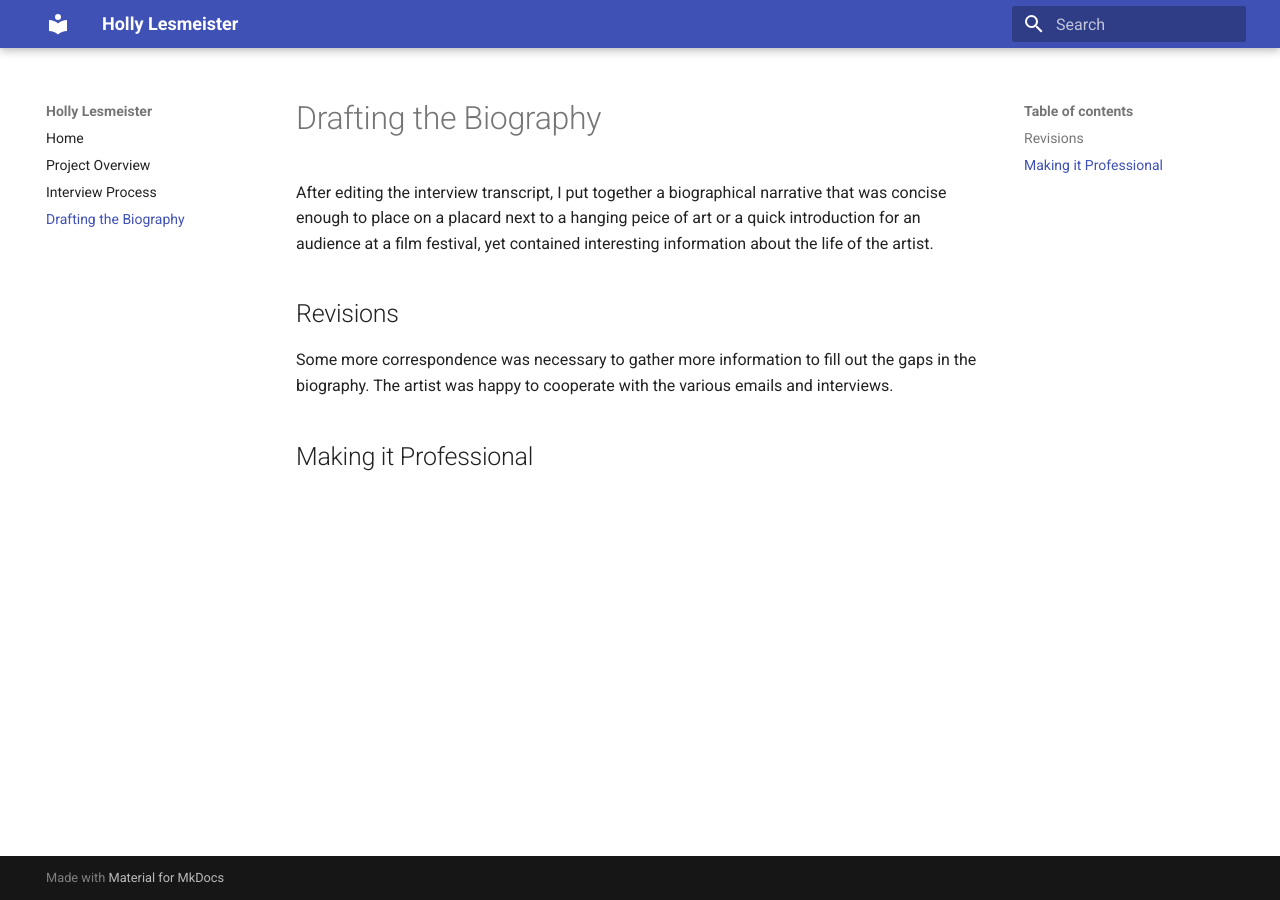
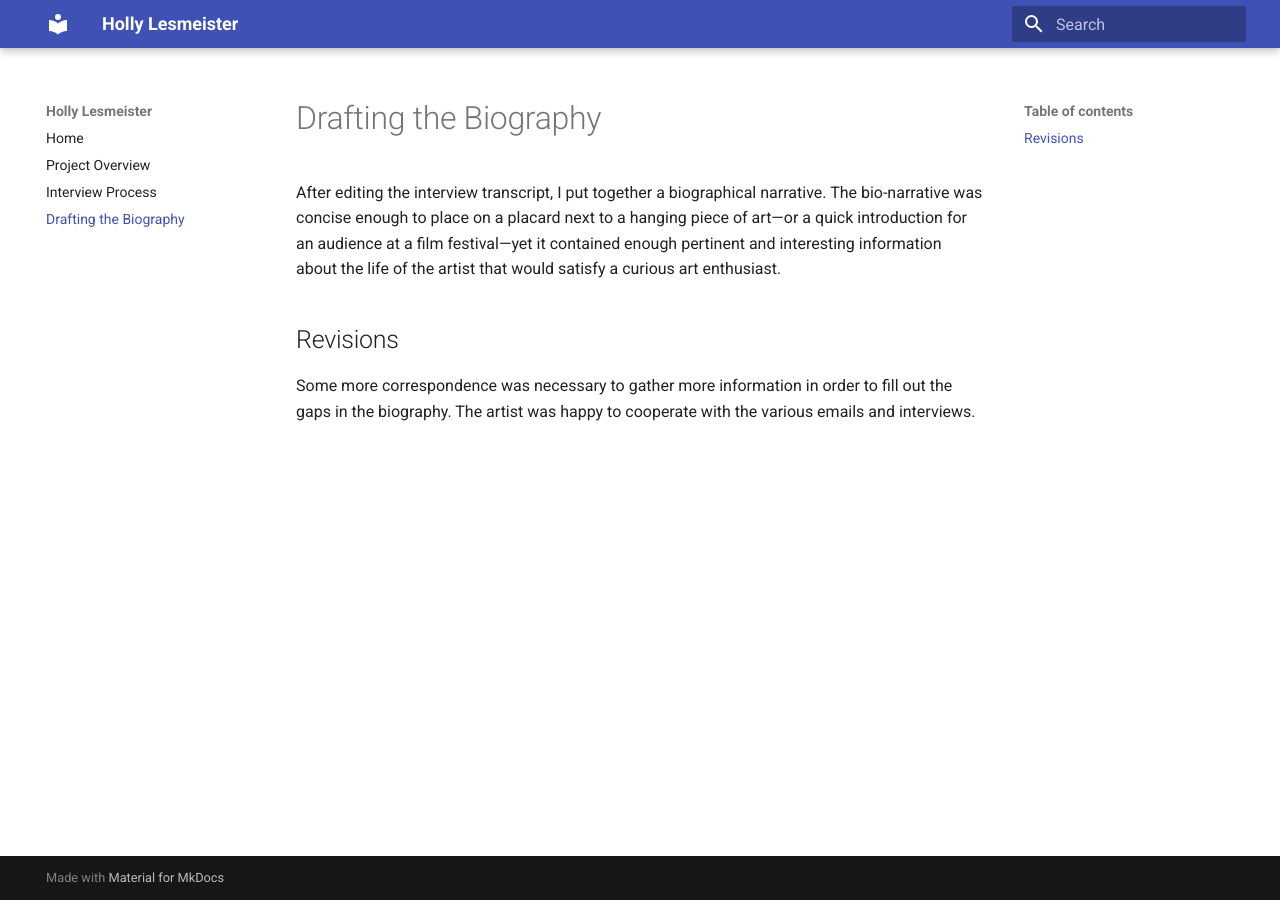
Before and after one commit to hollymargaret/hologirl_99, an MkDocs documentation site: the page built from docs/drafting-bio.md, in a window 1280 px wide. Built offline with MkDocs 1.6.1 and Material for MkDocs 9.7.7, drawn with Linux system fonts in a browser that asks for light colours.

Commit message:
spelling

```diff
--- a/docs/drafting-bio.md
+++ b/docs/drafting-bio.md
@@ -1,7 +1,5 @@
 # Drafting the Biography
-After editing the interview transcript, I put together a biographical narrative that was concise enough to place on a placard next to a hanging peice of art or a quick introduction for an audience at a film festival, yet contained interesting information about the life of the artist.
+After editing the interview transcript, I put together a biographical narrative. The bio-narrative was concise enough to place on a placard next to a hanging piece of art—or a quick introduction for an audience at a film festival—yet it contained enough pertinent and interesting information about the life of the artist that would satisfy a curious art enthusiast.
 
 ## Revisions
-Some more correspondence was necessary to gather more information to fill out the gaps in the biography. The artist was happy to cooperate with the various emails and interviews.
-
-## Making it Professional
+Some more correspondence was necessary to gather more information in order to fill out the gaps in the biography. The artist was happy to cooperate with the various emails and interviews.
```
Also changed, not shown: site/index.html, 1 other file.
